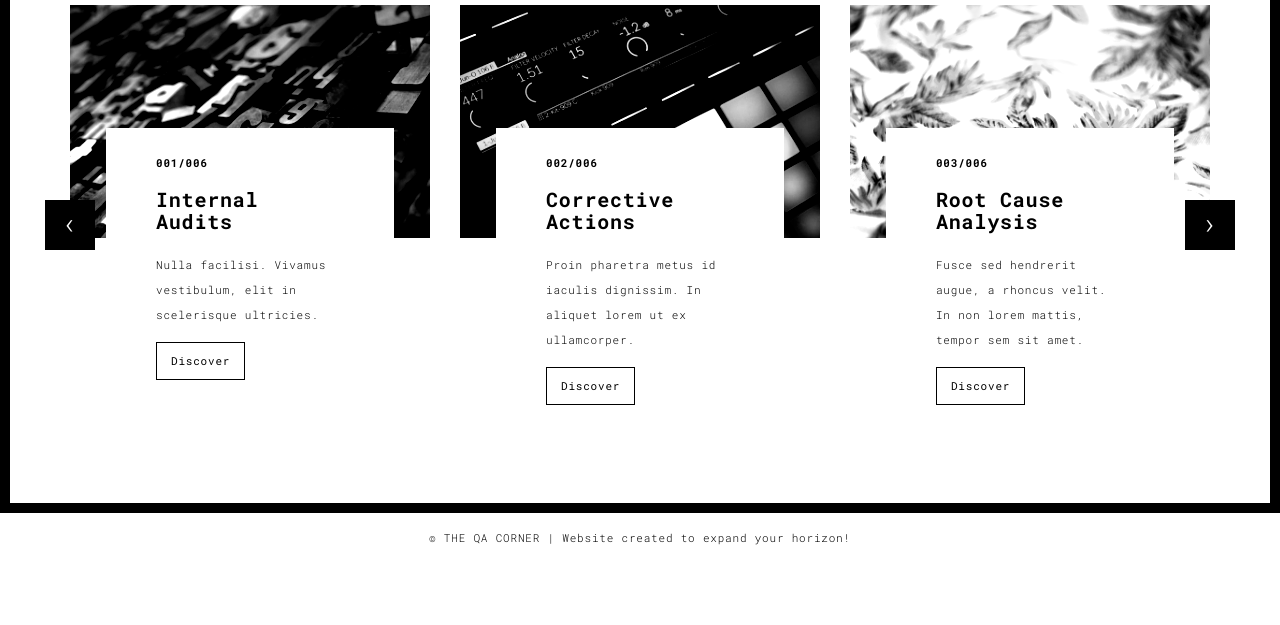
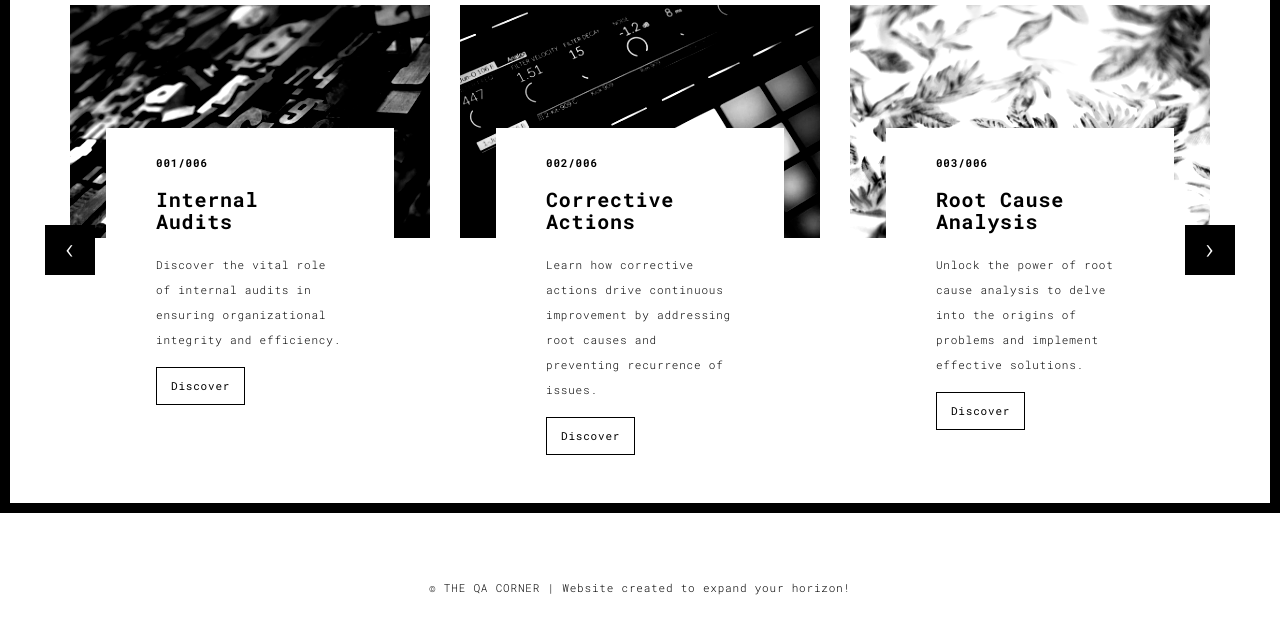
Before and after one commit to Gymmybear33/portfolio, a Flask app: page /works.html in a window 1280 px wide. Shown: the part 287-912 px from the top of the page. Before the commit the page ends 832 px from the top, so only its background shows below. Run offline with Flask 3, Linux system fonts and the light colour scheme; some libraries are stand-ins or nearby versions.

Commit message:
added a temp photo and short descriptions of topics

```diff
--- a/templates/works.html
+++ b/templates/works.html
@@ -75,7 +75,7 @@
                       <div class="card-container card-container-lg">
                         <h4>001/006</h4>
                         <h3>Internal Audits</h3>
-                        <p>Nulla facilisi. Vivamus vestibulum, elit in scelerisque ultricies.</p>
+                        <p>Discover the vital role of internal audits in ensuring organizational integrity and efficiency.</p>
                         <a href="./work.html" title="" class="btn btn-default">Discover</a>
                       </div>
                     </div>
@@ -86,7 +86,7 @@
                       <div class="card-container card-container-lg">
                         <h4>002/006</h4>
                         <h3>Corrective Actions</h3>
-                        <p>Proin pharetra metus id iaculis dignissim. In aliquet lorem ut ex ullamcorper.</p>
+                        <p>Learn how corrective actions drive continuous improvement by addressing root causes and preventing recurrence of issues.</p>
                         <a href="./work.html" title="" class="btn btn-default">Discover</a>
                       </div>
                     </div>
@@ -97,7 +97,7 @@
                       <div class="card-container card-container-lg">
                         <h4>003/006</h4>
                         <h3>Root Cause Analysis</h3>
-                        <p>Fusce sed hendrerit augue, a rhoncus velit. In non lorem mattis, tempor sem sit amet.</p>
+                        <p>Unlock the power of root cause analysis to delve into the origins of problems and implement effective solutions.</p>
                         <a href="./work.html" title="" class="btn btn-default">Discover</a>
                       </div>
                     </div>
```
Also changed, not shown: static/assets/images/profil.jpg, static/assets/images/profil1.jpg (added).
